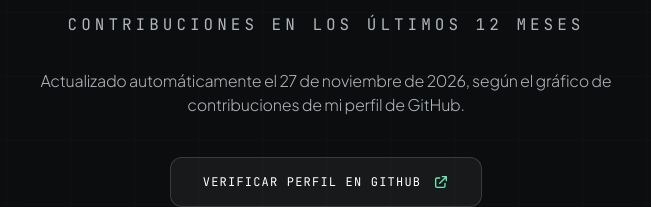
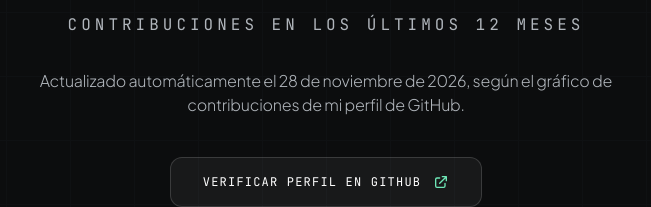
Before and after one commit to GuillermoEstefanPuello/GuillermoEstefanPuello.github.io, a plain HTML site: page index.html in a window 1280 px wide. Shown: the part 2551-2758 px from the top of the page, 314-965 px from the left. Drawn offline with Linux system fonts and the light colour scheme.

```diff
--- a/index.html
+++ b/index.html
@@ -278,7 +278,7 @@
           Contribuciones en los últimos 12 meses
         </p>
 <p class="max-w-xl mx-auto text-neutral-400 font-light text-sm sm:text-base leading-relaxed mb-10">
-          Actualizado automáticamente el <span data-contribs-date>27 de noviembre de 2026</span>, según el gráfico de contribuciones de mi perfil de GitHub.
+          Actualizado automáticamente el <span data-contribs-date>28 de noviembre de 2026</span>, según el gráfico de contribuciones de mi perfil de GitHub.
         </p>
 <a class="inline-flex items-center gap-3 px-8 py-4 rounded-xl bg-white/5 hover:bg-white/10 border border-white/15 text-white font-mono text-xs tracking-widest uppercase transition-all hover:scale-105 group" href="https://github.com/GuillermoEstefanPuello" rel="noopener noreferrer" target="_blank">
 <span>Verificar perfil en GitHub</span>
```
